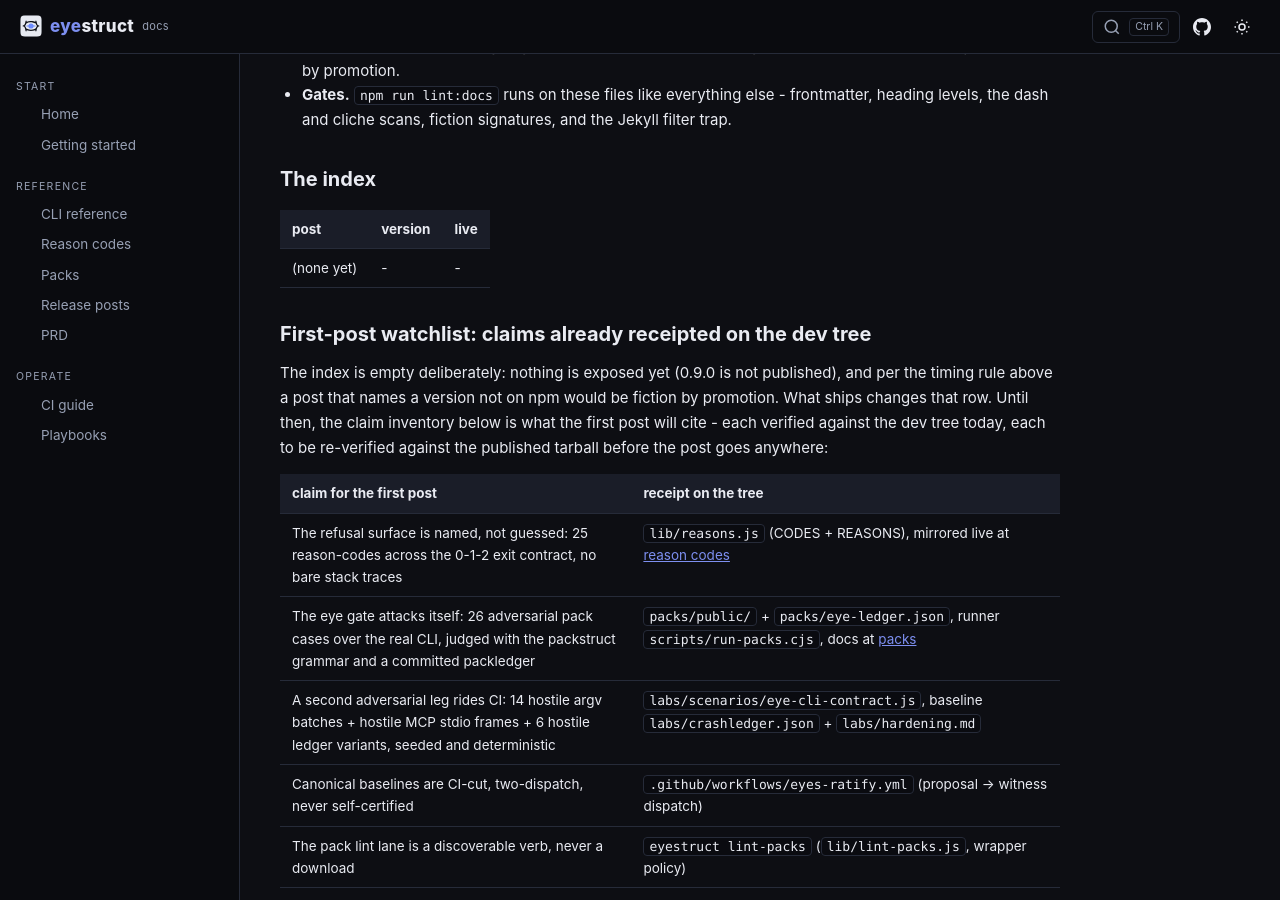
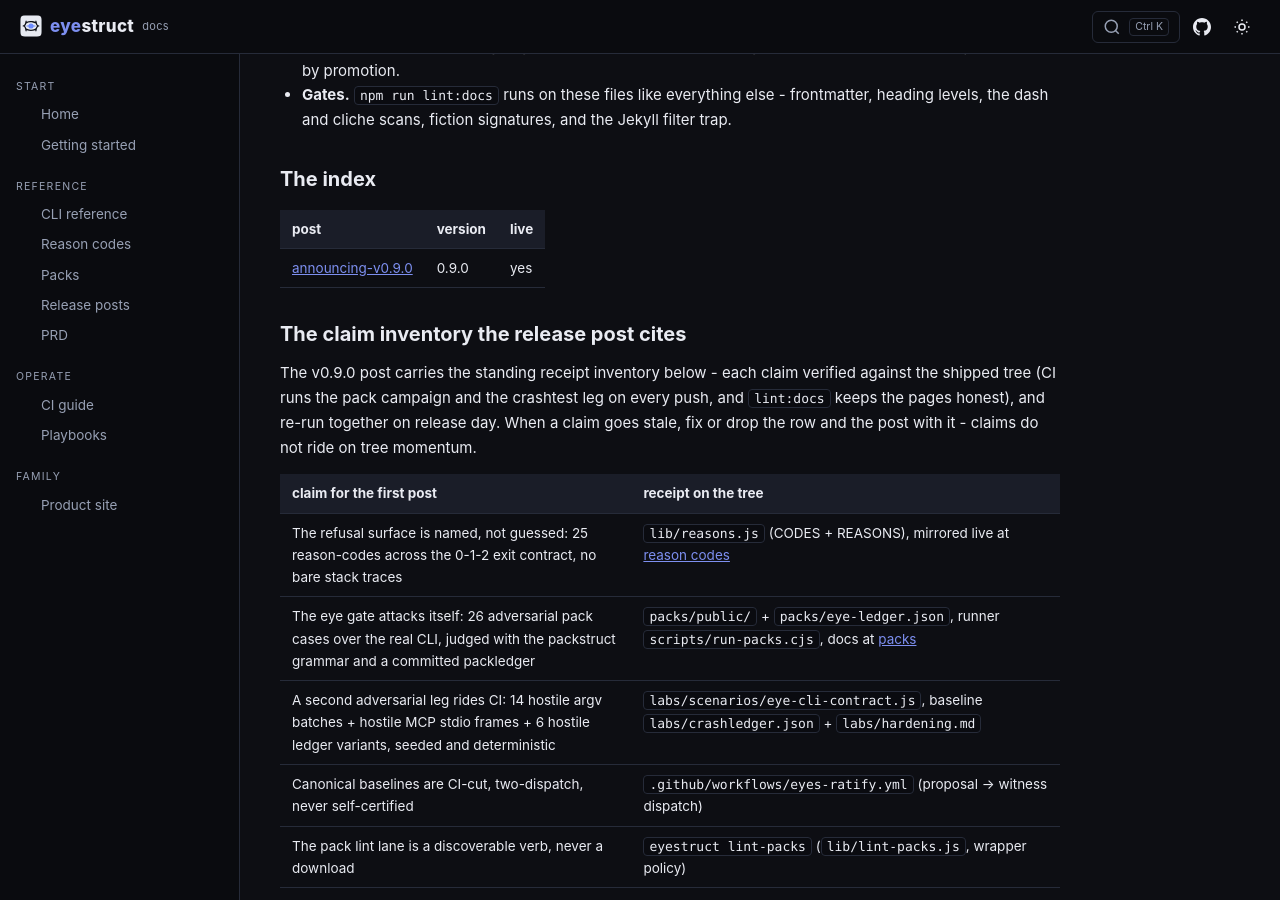
Before and after one commit to dhaupin/eyestruct, a Jekyll site: the page built from docs/discussions/index.md, in a window 1280 px wide and 900 px high, scrolled down 505 px. Built offline with Jekyll 4.4.1, drawn with Linux system fonts in a browser that asks for light colours.

Commit message:
docs: family crosslink + the v0.9.0 release post
nav.yml grows a Family group linking back to the product site (external
entries were already first-class in the layout), and discussions gets its
first real release post - announcing-v0.9.0, carrying the claim
inventory with named-code refusals, the pack campaign, and the crashtest
leg as receipts. The index's pre-release hedge is retired accordingly.

🤖 Generated with Codebuff
Co-Authored-By: Codebuff <noreply@codebuff.com>

```diff
--- a/docs/_data/nav.yml
+++ b/docs/_data/nav.yml
@@ -26,3 +26,7 @@
       url: /eyestruct/ci
     - title: Playbooks
       url: /eyestruct/playbooks
+- title: Family
+  items:
+    - title: Product site
+      url: https://eyestruct.creadev.org/
--- a/docs/discussions/index.md
+++ b/docs/discussions/index.md
@@ -38,16 +38,15 @@ markdown IS the announcement - view source, copy, strip the frontmatter, post.
 
 | post | version | live |
 | --- | --- | --- |
-| (none yet) | - | - |
+| [announcing-v0.9.0](/eyestruct/discussions/announcing-v0.9.0) | 0.9.0 | yes |
 
-## First-post watchlist: claims already receipted on the dev tree
+## The claim inventory the release post cites
 
-The index is empty deliberately: nothing is exposed yet (0.9.0 is not
-published), and per the timing rule above a post that names a version not
-on npm would be fiction by promotion. What ships changes that row. Until
-then, the claim inventory below is what the first post will cite - each
-verified against the dev tree today, each to be re-verified against the
-published tarball before the post goes anywhere:
+The v0.9.0 post carries the standing receipt inventory below - each claim
+verified against the shipped tree (CI runs the pack campaign and the
+crashtest leg on every push, and `lint:docs` keeps the pages honest),
+and re-run together on release day. When a claim goes stale, fix or drop
+the row and the post with it - claims do not ride on tree momentum.
 
 | claim for the first post | receipt on the tree |
 |----------------------------|-----------------------------|
```
Also changed, not shown: docs/discussions/announcing-v0.9.0.md (added, +67 -0 lines).
